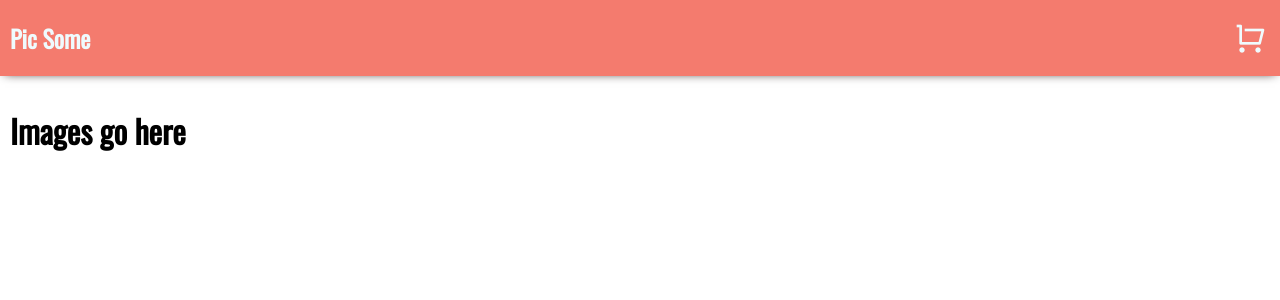
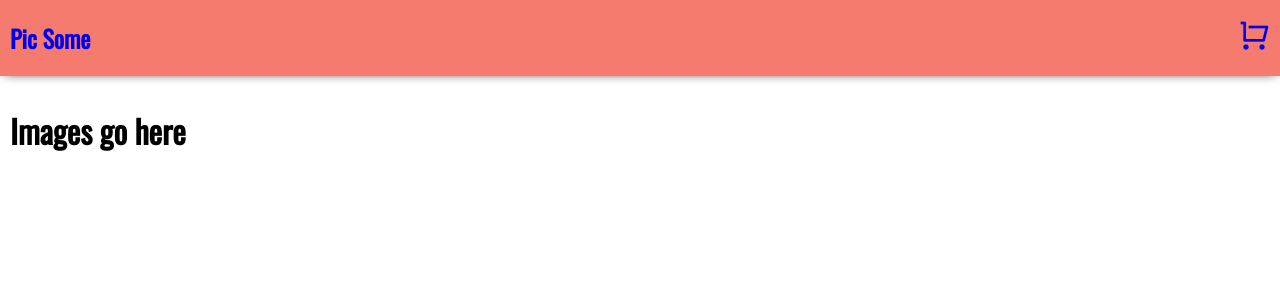
Before and after one commit to nbyodai/pic-some, a React (Create React App) app: page / in a window 1280 px wide. Shown: the top 300 px of the page. Built offline with nearby package versions, Linux system fonts and the light colour scheme.

Commit message:
Add router links to switch between pages

```diff
--- a/src/components/Header.js
+++ b/src/components/Header.js
@@ -1,10 +1,15 @@
 import React from "react";
+import { Link } from "react-router-dom";
 
 function Header() {
   return (
     <header>
-      <h2>Pic Some</h2>
-      <i className="ri-shopping-cart-line ri-fw ri-2x"></i>
+      <h2>
+        <Link to="/">Pic Some</Link>
+      </h2>
+      <Link to="/cart">
+        <i className="ri-shopping-cart-line ri-fw ri-2x"></i>
+      </Link>
     </header>
   );
 }
```
